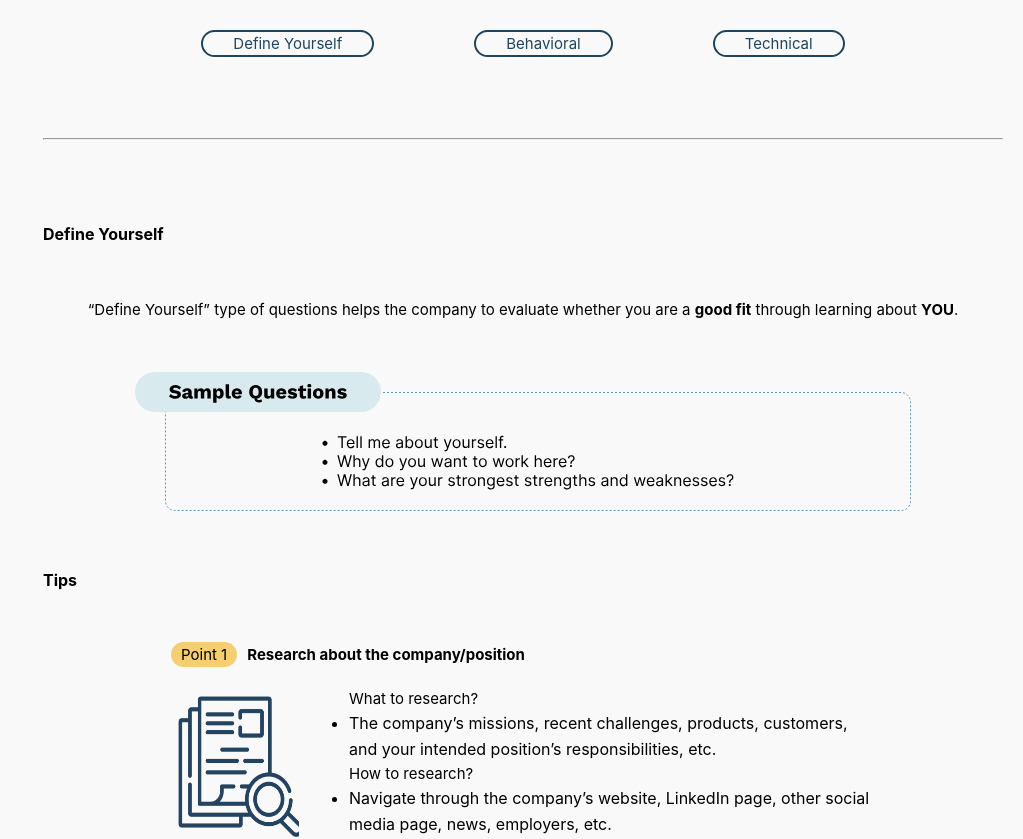
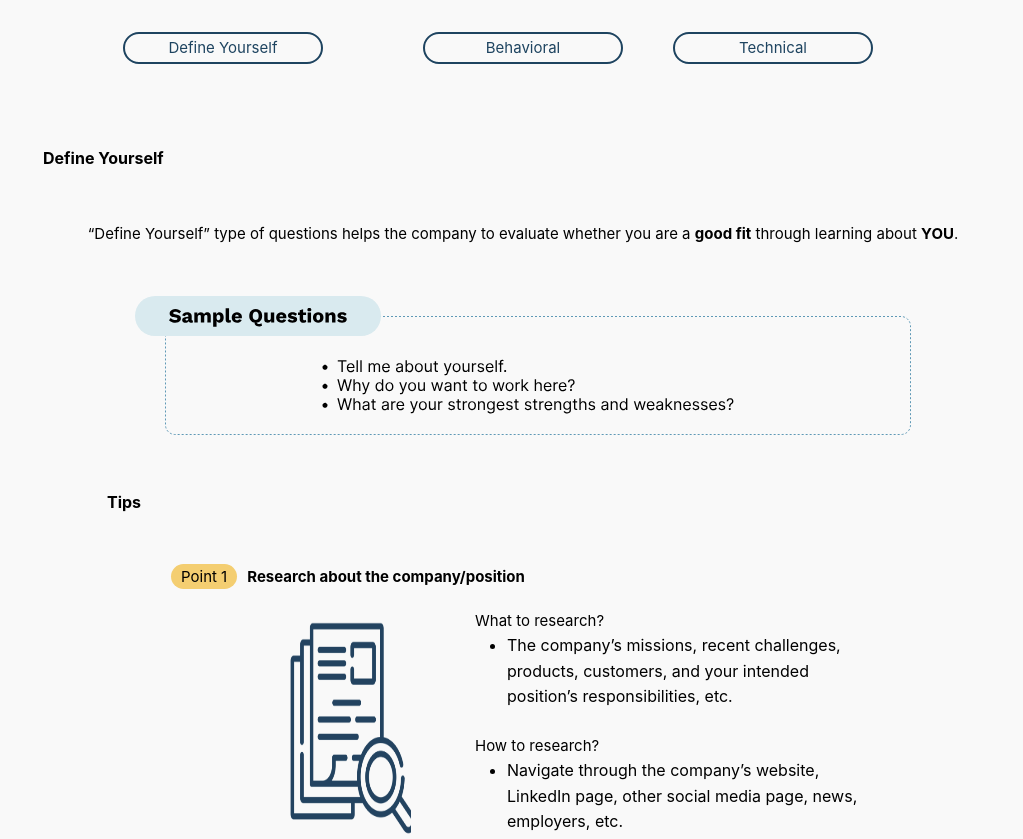
Before and after one commit to jiang718/GoalTritons, a Vue app in the folder vue/: page /interview in a window 1280 px wide. Shown: the part 1120-1959 px from the top of the page, without its empty margins (257-1280 px from the left). Built offline with nearby package versions, Linux system fonts and the light colour scheme.

Commit message:
update interview style(updated break lines, fixed Interview Question Types button display)

```diff
--- a/vue/src/views/Interview.vue
+++ b/vue/src/views/Interview.vue
@@ -17,7 +17,7 @@
 
     </div>
 
-    <div id="resume-breakdown">
+    <div id="question-type">
       <h2>Interview Question Types</h2>
 
       <div id="QTdiv">
@@ -26,15 +26,15 @@
 
 
         <div style="margin-bottom: 82px">
-          <span class="QTspan">Define Yourself</span>
-          <span class="QTspan">Behavioral</span>
-          <span class="QTspan">Technical</span>
+          <p id="QTspan1">Define Yourself</p>
+          <p id="QTspan2">Behavioral</p>
+          <p id="QTspan3">Technical</p>
         </div>
 
 
       </div>
 
-      <hr style="margin-bottom: 82px">
+
 
       <div>
         <h3>Define Yourself</h3>
@@ -43,7 +43,7 @@
 
         <img src="../assets/sampleQ1.svg">
 
-        <h3 style="margin-top: 50px">Tips</h3>
+        <h3 style="margin-top: 3rem; margin-left: 4rem">Tips</h3>
         <div>
           <div>
             <div style="text-align: left; margin-left: 10vw">
@@ -59,6 +59,8 @@
                 <ul class="DYul">
                   <li>The company’s missions, recent challenges, products, customers, and your intended position’s responsibilities, etc.</li>
                 </ul>
+
+                <br>
 
                 <p class="DYulTitle">How to research?</p>
                 <ul class="DYul">
@@ -83,6 +85,7 @@
                 <ul class="DYul">
                   <li>Your background/accomplishments/interests/passion (refer to your Resume)</li>
                 </ul>
+                <br>
                 <p class="DYulTitle">How to pitch? </p>
                 <ul class="DYul">
                   <li>Reflect on what you are excel at and why you want to apply for this position in this company.</li>
@@ -107,7 +110,7 @@
         </div>
       </div>
 
-      <hr style="margin-bottom: 82px">
+
 
       <div>
         <h3>Behavioral Questions</h3>
@@ -126,22 +129,24 @@
         </div>
       </div>
 
-      <hr style="margin-bottom: 82px">
+
 
       <div>
         <h3 style="margin-bottom: 100px">Technical Questions:</h3>
 
-
+        <p id="TQp">This part can vary a lot by different professions. Technical questions are usually specific to the topics
+          in your fields. They help the company to evaluate your ability, skillset, professional level, and your
+          potential to contribute to this specific position. </p>
         <img src="../assets/sampleQ2.svg">
         <div>
-          <h3>Tips</h3>
+          <h3 style="margin-left: 4rem">Tips:</h3>
           <div id="TQtips">
             <p class="DYp">Point 1</p>
 
             <span>Search online or read some interview guides for your specific professions.</span>
 
             <ul><li>E.g. For software engineers, enter “software engineers interview cheat sheet”.</li></ul>
-
+            <br>
             <p class="DYp">Point 2</p>
             <span>Search for interview tips specific to the company you have applied.</span>
           </div>
@@ -418,7 +423,7 @@ export default {
     font-style: normal;
   }
 
-  #opening, #BQp{
+  #opening, #BQp, #TQp{
     font-family: Inter;
     font-size: 16px;
     font-style: normal;
@@ -430,8 +435,16 @@ export default {
 
   }
 
+  #TQp{
+    margin-bottom: 2rem;
+  }
+
   #BQp{
     margin-bottom: 50px;
+  }
+
+  #question-type{
+    text-align: center;
   }
 
   #questionType{
@@ -449,22 +462,52 @@ export default {
     border-radius: 30px;
     border: 1px solid black;
     width: 10vw;
-    margin: auto;
-    margin-bottom: 50px;
+    margin-right: auto;
+    margin-left: auto;
   }
 
   #QTdiv{
     text-align: center;
     align-items: center;
+    margin-left: auto;
+    margin-right: auto;
   }
 
-  .QTspan{
+  #QTspan1{
+    display: inline-block;
+    text-align: center;
     border-radius: 20px;
     color: #1E4460;
     border: 2px solid #1E4460;
     padding: 2px 30px;
     width: 200px;
-    margin: 50px;
+    margin-left: auto;
+    margin-right: 50px;
+  }
+
+  #QTspan2{
+    display: inline-block;
+    text-align: center;
+    border-radius: 20px;
+    color: #1E4460;
+    border: 2px solid #1E4460;
+    padding: 2px 30px;
+    width: 200px;
+    margin-left: 50px;
+    margin-right: 50px;
+  }
+
+
+  #QTspan3{
+    display: inline-block;
+    text-align: center;
+    border-radius: 20px;
+    color: #1E4460;
+    border: 2px solid #1E4460;
+    padding: 2px 30px;
+    width: 200px;
+    margin-left: auto;
+    margin-right: 50px;
   }
 
 
@@ -481,7 +524,8 @@ export default {
 
   .DYimg{
     width: 10vw;
-    margin-right: 50px;
+    margin-right: 4rem;
+    margin-left: 7rem;
   }
 
   .DYdiv{
@@ -495,7 +539,8 @@ export default {
 
   }
   .DYul{
-    margin: 0;
+    margin-right: auto;
+    margin-left: 2rem;
   }
 
   #TQtips{
```
